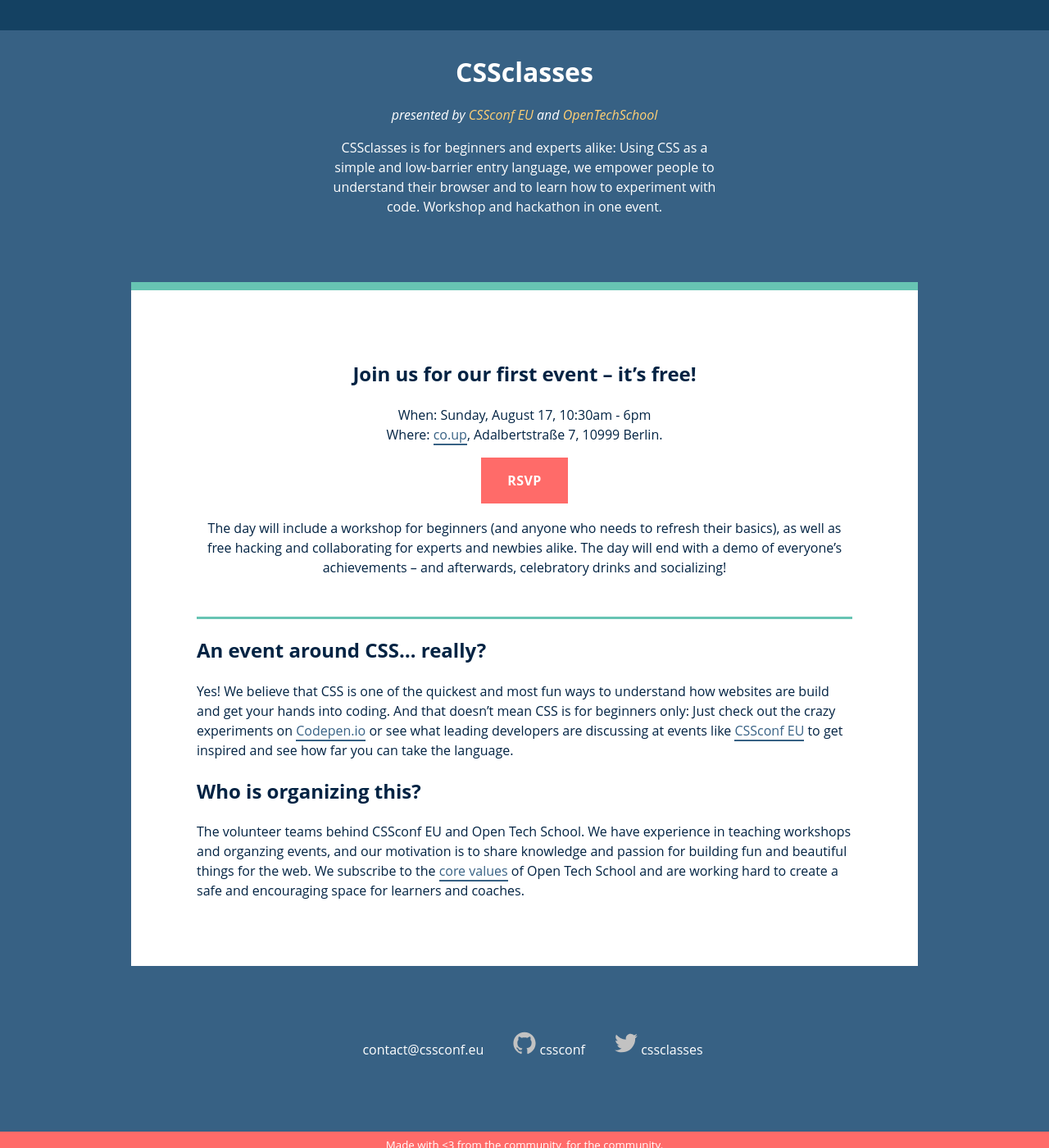
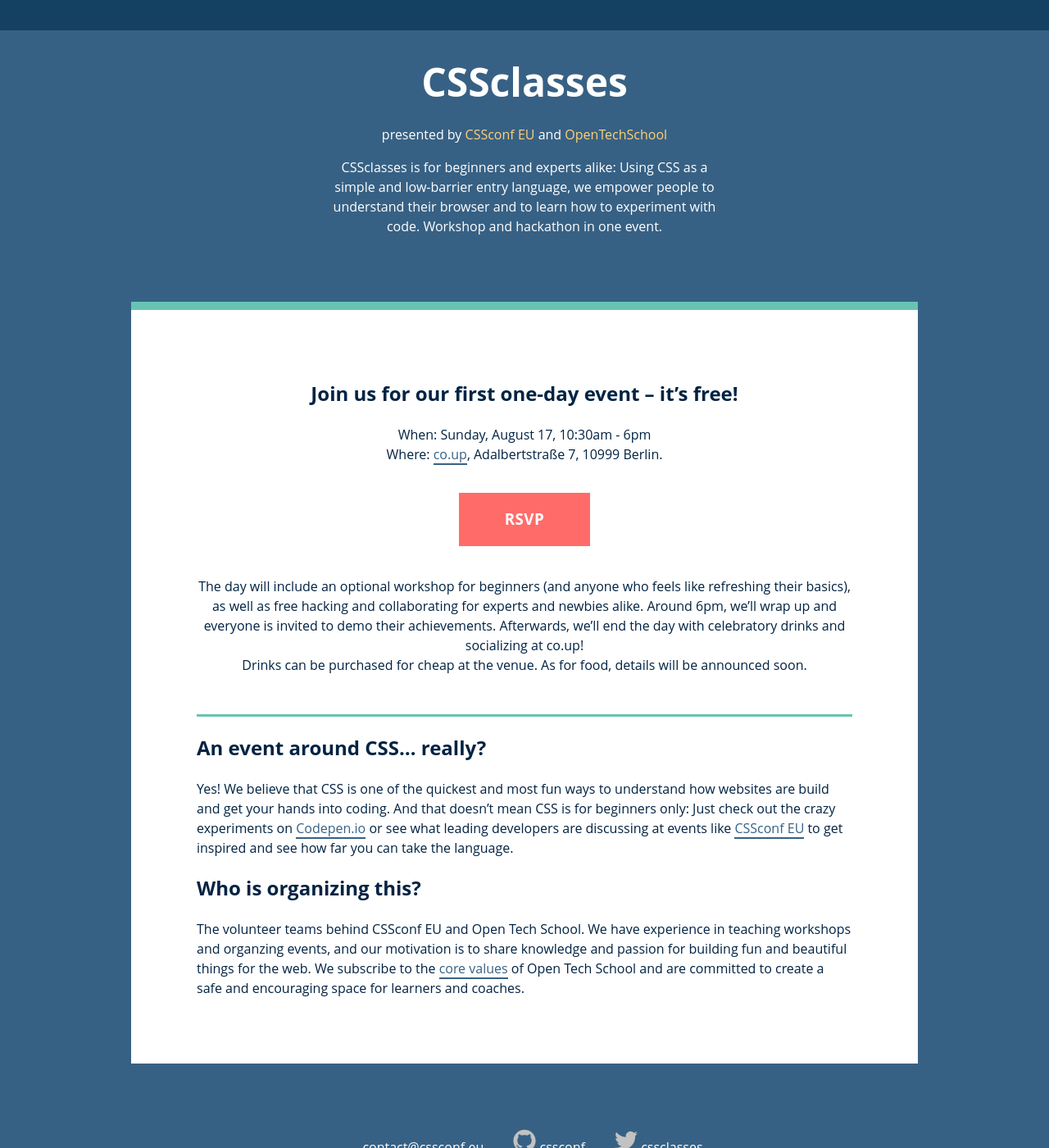
Before and after one commit to cssconf/CSSclasses--old, a Jekyll site: the page built from index.html, in a window 1280 px wide and 1400 px high. Shown: the whole window at 82% size. Built offline with Jekyll 4.4.1, drawn with Linux system fonts in a browser that asks for light colours.

Commit message:
more landing page polishing

```diff
--- a/_sass/_typography.scss
+++ b/_sass/_typography.scss
@@ -68,9 +68,9 @@
 
 .site-title {
   font-weight: bold;
-  font-size: 2em;
+  font-size: 3em;
 }
 
 .site-byline {
-  font-style: italic;
+
 }
--- a/_sass/screen.scss
+++ b/_sass/screen.scss
@@ -48,9 +48,11 @@
 
 .button {
   display: inline-block;
-  padding: 1em 2em;
+  margin: 1em auto;
+  padding: 1em 3em;
   @include uppercase;
   font-weight: bold;
+  font-size: 1.17em;
   color: $color_bg;
   background-color: $color_red;
 }
--- a/css/screen.css
+++ b/css/screen.css
@@ -917,12 +917,7 @@
 /* line 69, ../_sass/_typography.scss */
 .site-title {
   font-weight: bold;
-  font-size: 2em;
-}
-
-/* line 74, ../_sass/_typography.scss */
-.site-byline {
-  font-style: italic;
+  font-size: 3em;
 }
 
 /* line 12, ../_sass/screen.scss */
@@ -970,38 +965,40 @@
 /* line 49, ../_sass/screen.scss */
 .button {
   display: inline-block;
-  padding: 1em 2em;
+  margin: 1em auto;
+  padding: 1em 3em;
   text-transform: uppercase;
   letter-spacing: .025em;
   font-weight: bold;
+  font-size: 1.17em;
   color: white;
   background-color: #ff6b69;
 }
 
-/* line 58, ../_sass/screen.scss */
+/* line 60, ../_sass/screen.scss */
 .site-header, .site-footer, .main-content {
   max-width: 36em;
   margin: 2em auto;
 }
 
-/* line 62, ../_sass/screen.scss */
+/* line 64, ../_sass/screen.scss */
 .site-header, .site-footer {
   color: #FFF;
   text-align: center;
   padding: 1em;
 }
 
-/* line 69, ../_sass/screen.scss */
+/* line 71, ../_sass/screen.scss */
 .footer-list li {
   display: inline-block;
   list-style: none;
 }
-/* line 72, ../_sass/screen.scss */
+/* line 74, ../_sass/screen.scss */
 .footer-list li a {
   padding: .5em 1em;
 }
 
-/* line 78, ../_sass/screen.scss */
+/* line 80, ../_sass/screen.scss */
 .end-note {
   background-color: #ff6b69;
   color: white;
@@ -1010,7 +1007,7 @@
   padding: .5em;
 }
 
-/* line 86, ../_sass/screen.scss */
+/* line 88, ../_sass/screen.scss */
 .main-content {
   max-width: 60em;
   padding: 1em;
@@ -1018,7 +1015,7 @@
   border-top: 10px solid #67c4b3;
 }
 
-/* line 93, ../_sass/screen.scss */
+/* line 95, ../_sass/screen.scss */
 .site-nav {
   position: fixed;
   top: 0;
@@ -1031,39 +1028,39 @@
   text-transform: uppercase;
   letter-spacing: .025em;
 }
-/* line 103, ../_sass/screen.scss */
+/* line 105, ../_sass/screen.scss */
 .site-nav a {
   display: inline-block;
   padding: .5em 1em;
   border: 0;
 }
 
-/* line 112, ../_sass/screen.scss */
+/* line 114, ../_sass/screen.scss */
 .icon svg {
   width: 28px;
 }
 
-/* line 119, ../_sass/screen.scss */
+/* line 121, ../_sass/screen.scss */
 code {
   background-color: #f0f0f0;
 }
 
-/* line 123, ../_sass/screen.scss */
+/* line 125, ../_sass/screen.scss */
 .highlight {
   padding: 5px;
   background-color: #f0f0f0;
 }
-/* line 126, ../_sass/screen.scss */
+/* line 128, ../_sass/screen.scss */
 .highlight pre {
   margin: 0;
 }
 
-/* line 131, ../_sass/screen.scss */
+/* line 133, ../_sass/screen.scss */
 .sidebyside {
   display: block;
   position: relative;
 }
-/* line 134, ../_sass/screen.scss */
+/* line 136, ../_sass/screen.scss */
 .sidebyside:before {
   content: ' ';
   position: absolute;
@@ -1074,7 +1071,7 @@
   display: block;
   z-index: 0;
 }
-/* line 144, ../_sass/screen.scss */
+/* line 146, ../_sass/screen.scss */
 .sidebyside .description {
   width: 50%;
   display: inline-block;
@@ -1087,7 +1084,7 @@
   -webkit-user-select: none;
   user-select: none;
 }
-/* line 156, ../_sass/screen.scss */
+/* line 158, ../_sass/screen.scss */
 .sidebyside .highlight {
   width: 49%;
   display: inline-block;
@@ -1097,39 +1094,39 @@
   z-index: 1;
   position: relative;
 }
-/* line 165, ../_sass/screen.scss */
+/* line 167, ../_sass/screen.scss */
 .sidebyside .highlight pre {
   margin: 0;
 }
 
 @media screen and (min-width: 25em) {
-  /* line 171, ../_sass/screen.scss */
+  /* line 173, ../_sass/screen.scss */
   body {
     font-size: 16px;
   }
 
-  /* line 174, ../_sass/screen.scss */
+  /* line 176, ../_sass/screen.scss */
   .site-header, .site-footer {
     padding: 2em 2em;
   }
 
-  /* line 177, ../_sass/screen.scss */
+  /* line 179, ../_sass/screen.scss */
   .main-content {
     padding: 3em 2em;
   }
 }
 @media screen and (min-width: 42.5em) {
-  /* line 182, ../_sass/screen.scss */
+  /* line 184, ../_sass/screen.scss */
   .site-header, .site-footer {
     padding: 2em 3em;
   }
 
-  /* line 185, ../_sass/screen.scss */
+  /* line 187, ../_sass/screen.scss */
   .main-content {
     padding: 4em 5em;
   }
 }
-/* line 190, ../_sass/screen.scss */
+/* line 192, ../_sass/screen.scss */
 .list-wo-bullets {
   padding: 0;
   list-style: none;
--- a/index.html
+++ b/index.html
@@ -2,7 +2,7 @@
 layout: default
 ---
 
-<h2 class="t-center">Join us for our first event – it’s free!</h2>
+<h2 class="t-center">Join us for our first one-day event – it’s free!</h2>
 <div class="lead-p">
 
     <p>When: Sunday, August 17, 10:30am - 6pm
@@ -16,7 +16,9 @@
     </a>
   </p>
   <p>
-    The day will include a workshop for beginners (and anyone who needs to refresh their basics), as well as free hacking and collaborating for experts and newbies alike. The day will end with a demo of everyone’s achievements – and afterwards, celebratory drinks and socializing!
+    The day will include an optional workshop for beginners (and anyone who feels like refreshing their basics), as well as free hacking and collaborating for experts and newbies alike. Around 6pm, we’ll wrap up and everyone is invited to demo their achievements. Afterwards, we’ll end the day with celebratory drinks and socializing at co.up!
+    <br>
+    Drinks can be purchased for cheap at the venue. As for food, details will be announced soon.
   </p>
 
 </div>
@@ -43,5 +45,5 @@
 
 <h2>Who is organizing this?</h2>
 <p>
-  The volunteer teams behind CSSconf EU and Open Tech School. We have experience in teaching workshops and organzing events, and our motivation is to share knowledge and passion for building fun and beautiful things for the web. We subscribe to the <a href="http://www.opentechschool.org/about.html#core_values">core values</a> of Open Tech School and are working hard to create a safe and encouraging space for learners and coaches.
+  The volunteer teams behind CSSconf EU and Open Tech School. We have experience in teaching workshops and organzing events, and our motivation is to share knowledge and passion for building fun and beautiful things for the web. We subscribe to the <a href="http://www.opentechschool.org/about.html#core_values">core values</a> of Open Tech School and are committed to create a safe and encouraging space for learners and coaches.
 </p>
```
